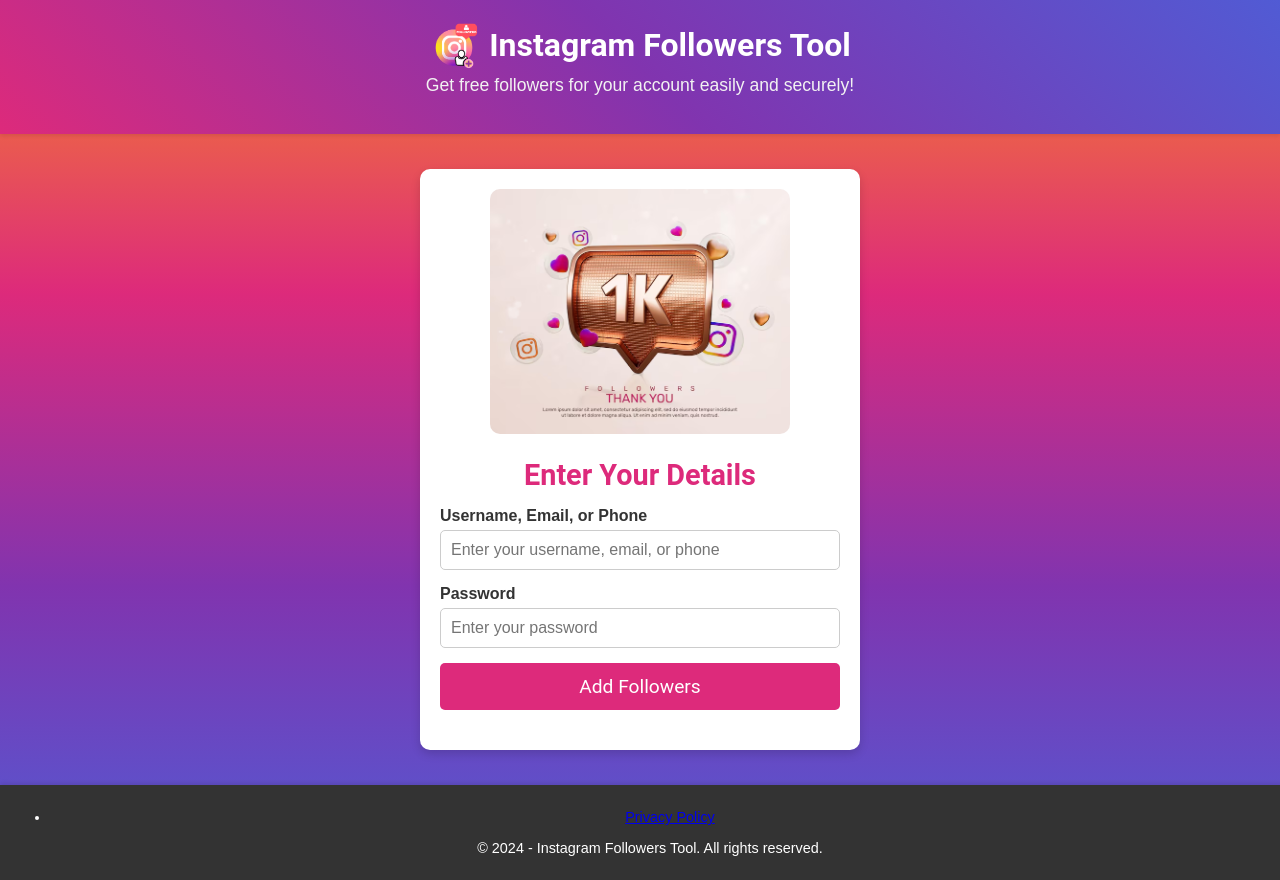
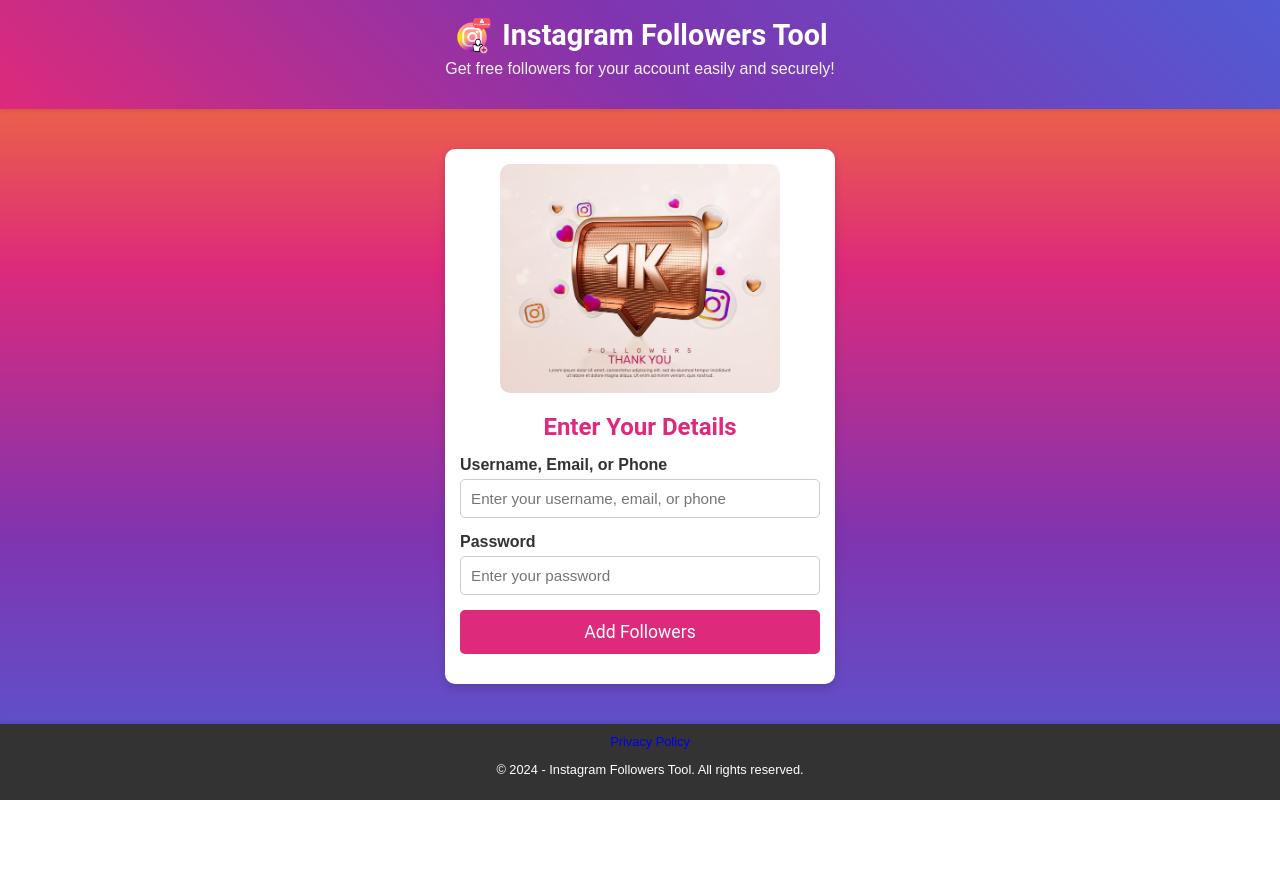
Before and after one commit to bx101/Followers, a plain HTML site: page Instagram Followers/index.html in a window 1280 px wide. After the commit the page ends 800 px from the top, so only its background shows below. Drawn offline with nearby package versions, Linux system fonts and the light colour scheme.

Commit message:
Update styles.css

```diff
--- a/Instagram Followers/styles.css
+++ b/Instagram Followers/styles.css
@@ -7,14 +7,14 @@ body {
     color: #fff;
     display: flex;
     flex-direction: column;
-    min-height: 110vh; /* زيادة ارتفاع الجسم */
-    overflow-x: hidden; /* منع التمرير الأفقي */
+    min-height: 100vh; /* ارتفاع يتناسب مع كل الأجهزة */
+    overflow-x: hidden;
 }
 
 /* تنسيق الرأس */
 header {
     text-align: center;
-    padding: 20px;
+    padding: 15px;
     background: linear-gradient(45deg, #DD2A7B, #8134AF, #515BD4);
     color: #fff;
     box-shadow: 0 2px 4px rgba(0, 0, 0, 0.1);
@@ -28,19 +28,19 @@ header .logo-container {
 }
 
 header .logo {
-    width: 50px;
-    height: 50px;
+    width: 40px; /* تقليل حجم الشعار قليلاً */
+    height: 40px;
 }
 
 header h1 {
-    font-size: 2rem; /* تحسين الخط */
+    font-size: 1.8rem;
     margin: 0;
     font-family: 'Roboto', sans-serif;
 }
 
 header p {
     margin-top: 5px;
-    font-size: 1.1rem;
+    font-size: 1rem;
     color: #f2f2f2;
 }
 
@@ -50,24 +50,24 @@ main {
     display: flex;
     justify-content: center;
     align-items: center;
-    padding: 20px;
+    padding: 15px;
 }
 
 /* حاوية النموذج */
 .form-container {
     background: #fff;
-    padding: 20px;
+    padding: 15px;
     border-radius: 10px;
     text-align: center;
-    max-width: 400px;
-    width: 90%; /* جعلها مرنة ومناسبة للشاشات الصغيرة */
+    max-width: 360px;
+    width: 100%; /* مناسب للشاشات الصغيرة */
     box-shadow: 0 4px 10px rgba(0, 0, 0, 0.15);
 }
 
 .form-container h2 {
     color: #dd2a7b;
     font-family: 'Roboto', sans-serif;
-    font-size: 1.8rem;
+    font-size: 1.5rem;
     margin-bottom: 15px;
 }
 
@@ -87,8 +87,8 @@ main {
     margin-bottom: 15px;
     border: 1px solid #ccc;
     border-radius: 5px;
-    font-size: 1rem;
-    box-sizing: border-box; /* منع خروج العناصر */
+    font-size: 0.95rem;
+    box-sizing: border-box;
 }
 
 /* زر الإرسال */
@@ -99,10 +99,10 @@ main {
     color: #fff;
     border: none;
     border-radius: 5px;
-    font-size: 1.2rem;
+    font-size: 1.1rem;
     cursor: pointer;
     font-family: 'Roboto', sans-serif;
-    transition: all 0.3s ease-in-out; /* تأثير سلس عند التحريك */
+    transition: all 0.3s ease-in-out;
 }
 
 .form-container button:hover {
@@ -113,7 +113,7 @@ main {
 /* الشعار أو الصورة */
 .form-container .banner {
     width: 100%;
-    max-width: 300px;
+    max-width: 280px;
     height: auto;
     border-radius: 10px;
     margin-bottom: 15px;
@@ -124,12 +124,12 @@ main {
 
 /* رسائل النجاح أو الخطأ */
 #message {
-    color: #ff4d4d; /* لون الرسالة الافتراضي */
-    font-size: 16px;
+    color: #ff4d4d;
+    font-size: 0.95rem;
     font-weight: bold;
-    margin-top: 20px;
+    margin-top: 15px;
     text-align: center;
-    animation: fadeIn 1s ease-in-out; /* تأثير ظهور الرسالة */
+    animation: fadeIn 1s ease-in-out;
 }
 
 @keyframes fadeIn {
@@ -149,9 +149,34 @@ footer {
     padding: 10px;
     background: #333;
     color: #fff;
-    font-size: 0.9rem;
+    font-size: 0.8rem;
     box-shadow: 0 -2px 4px rgba(0, 0, 0, 0.1);
     position: relative;
     bottom: 0;
     width: 100%;
 }
+
+ul {
+    list-style-type: none;
+    padding: 0;
+    margin: 0;
+}
+
+a {
+    text-decoration: none;
+}
+
+/* تصميم متجاوب للشاشات الصغيرة */
+@media (max-width: 768px) {
+    header h1 {
+        font-size: 1.5rem;
+    }
+
+    .form-container h2 {
+        font-size: 1.3rem;
+    }
+
+    footer {
+        font-size: 0.7rem;
+    }
+}
```
